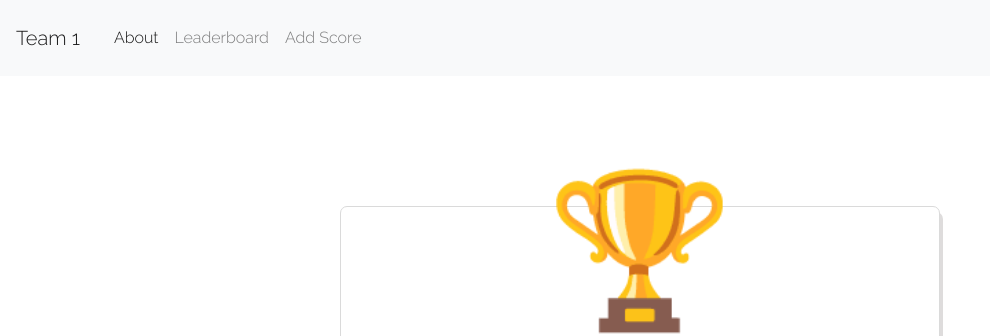
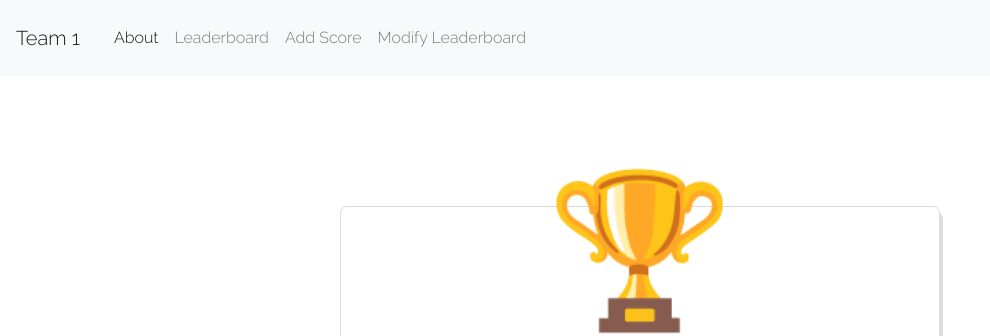
Before and after one commit to junaid-iw/TableTennisLadder, a Flask app: page /leaderboard in a window 1280 px wide. Shown: the top 336 px of the page, without its empty margins (0-990 px from the left). Run offline with Flask 2, Linux system fonts and the light colour scheme; parts of the project's set-up code (start-up, migrations or seed data) failed here and were passed over; some libraries are stand-ins or nearby versions.

Commit message:
Adding modify leaderboard page

```diff
--- a/main/main.py
+++ b/main/main.py
@@ -214,12 +214,7 @@ def changeLeaderboard(newCurrentLeaderboardName):
 
 
 # Creates a new leaderboard and makes it the current leaderboard
-def createLeaderboard():
-    if len(sys.argv) != 3:
-        print("\n'--new' operator requires 1 parameter (the leaderboard to be changed to)\n")
-        sys.exit(1)
-
-    newLeaderboardName = sys.argv[2]
+def createLeaderboard(newLeaderboardName):
     leaderboardNames = readLeaderboardNames()
 
     if newLeaderboardName in leaderboardNames:
@@ -233,9 +228,6 @@ def createLeaderboard():
         reorderLeaderboardNames(newLeaderboardName, leaderboardNames)
         print("Leaderboard added!")
 
-#
-# REMOVE LEADERBOARD METHODS
-#
 
 # Removes a specified leaderboard if it exists
 def removeLeaderboard():
@@ -436,6 +428,23 @@ def new_add_player():
 
     return redirect(url_for('leaderboard'))
 
+@app.route('/modify-leaderboard')
+def modify_leaderboard_form():
+    return render_template('modify_leaderboard_form.html')
+
+@app.route('/modify-leaderboard', methods=['POST'])
+def modify_leaderboard():
+    new_leaderboard_name = request.form.get('new_lb_name')
+    delete_leaderboard_name = request.form.get('delete_lb_name')
+
+    if new_leaderboard_name:
+        createLeaderboard(new_leaderboard_name)
+
+    if delete_leaderboard_name:
+        deleteLeaderboard(delete_leaderboard_name)
+
+    return redirect(url_for('leaderboard'))
+
 @app.errorhandler(404)
 def page_not_found(e):
     return render_template('error.html'), 404
--- a/main/templates/navbar.html
+++ b/main/templates/navbar.html
@@ -68,6 +68,9 @@
         <li class="nav-item">
           <a class="nav-link" href="add-score">Add Score</a>
         </li>
+        <li class="nav-item">
+          <a class="nav-link" href="modify-leaderboard">Modify Leaderboard</a>
+        </li>
       </ul>
     </div>
 </nav>
```
Also changed, not shown: main/templates/home.html (+5 -5 lines), main/templates/modify_leaderboard_form.html (added, +21 -0 lines).
